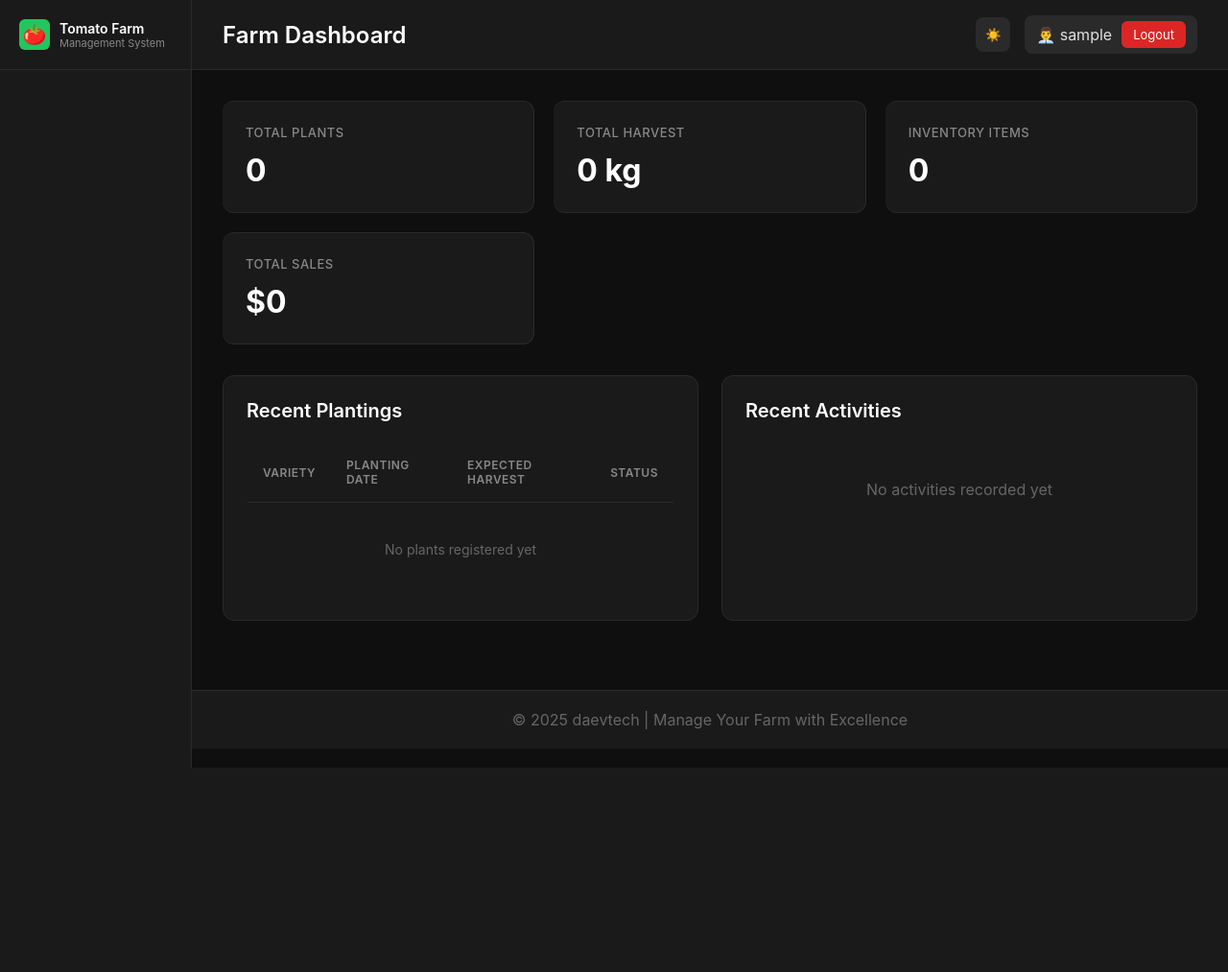
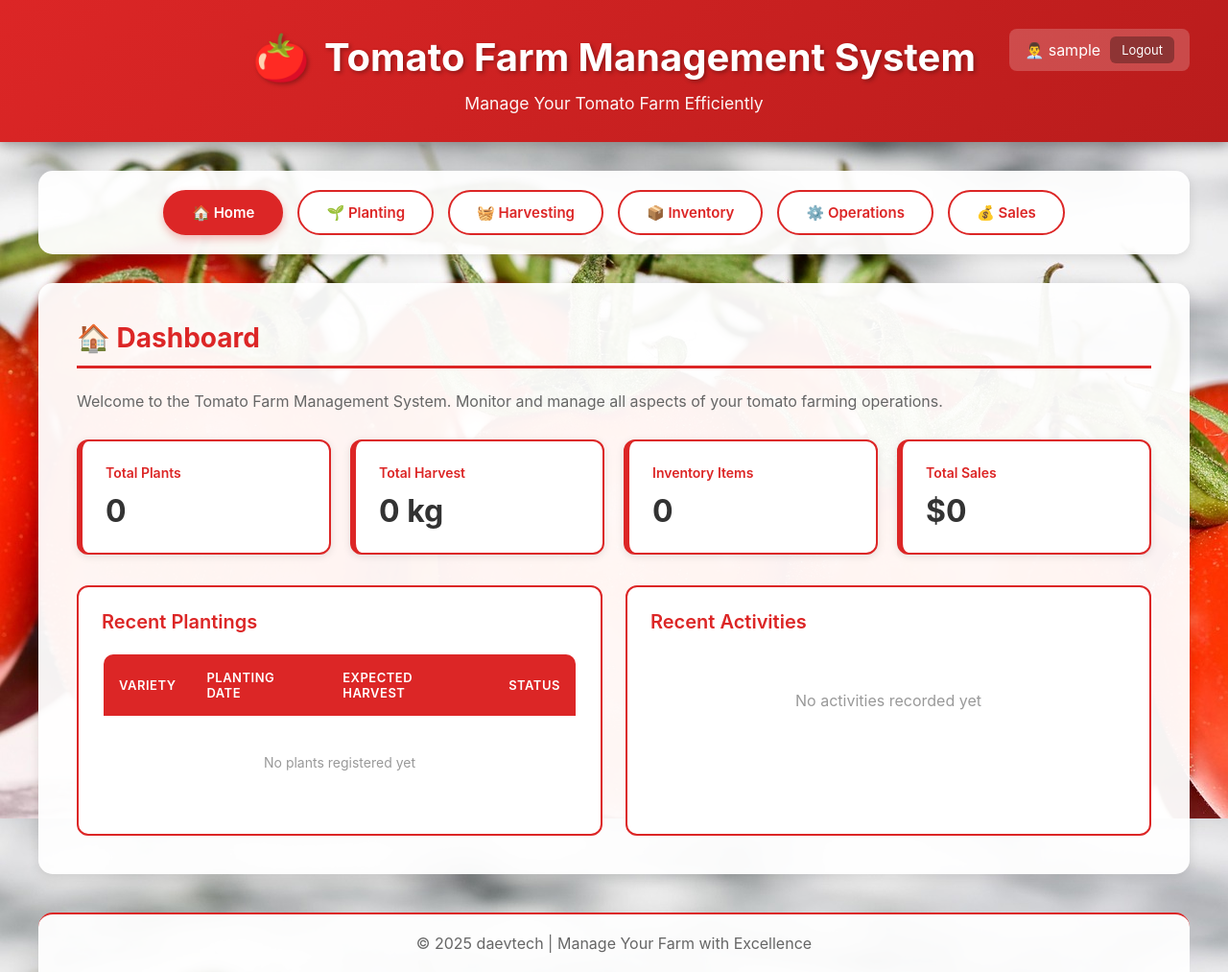
Before and after one commit to daevmassy/TomatoFarmManager-1, a Flask app: page / in a window 1280 px wide. Shown: the whole page at 96% size. Before the commit the page ends 800 px from the top, so only its background shows below. Run offline with Flask 3, Linux system fonts and the light colour scheme; the visitor is signed in with stand-in values (Sample User, id 1); data that the repository does not hold is empty; some libraries are stand-ins or nearby versions.

Commit message:
Assistant checkpoint: Update interface to horizontal navigation design
Assistant generated file changes:
- static/css/style.css: Update to horizontal navigation design with red header, Update content wrapper and cards styling, Update forms, tables and alerts styling, Update buttons and tables, Update alerts, footer and activity sections
- templates/base.html: Update base template with horizontal navigation
- templates/index.html: Update dashboard page title

---

User prompt:

the inside interface for the admin user should consists of the above

Replit-Commit-Author: Assistant
Replit-Commit-Session-Id: 744d2253-434e-44f0-b0d8-4be10dbd33cf
Replit-Commit-Event-Id: 9b88405b-9e33-4e10-86fe-1c0b3ed57f7b

```diff
--- a/static/css/style.css
+++ b/static/css/style.css
@@ -7,112 +7,20 @@
 
 body {
     font-family: -apple-system, BlinkMacSystemFont, 'Segoe UI', Roboto, Oxygen, Ubuntu, Cantarell, sans-serif;
-    background: #0f0f0f;
-    color: #e0e0e0;
+    background: url('/static/images/fresh_ripe_red_tomat_b47c1349.jpg') center/cover;
+    background-attachment: fixed;
+    color: #333;
     min-height: 100vh;
-    display: flex;
 }
 
-/* Sidebar Navigation */
+/* Hide Sidebar */
 .sidebar {
-    width: 200px;
-    background: #1a1a1a;
-    height: 100vh;
-    position: fixed;
-    left: 0;
-    top: 0;
-    border-right: 1px solid #2a2a2a;
-    display: flex;
-    flex-direction: column;
-}
-
-.sidebar-header {
-    padding: 20px;
-    border-bottom: 1px solid #2a2a2a;
-    display: flex;
-    align-items: center;
-    gap: 10px;
-}
-
-.sidebar-header .logo {
-    width: 32px;
-    height: 32px;
-    background: #22c55e;
-    border-radius: 6px;
-    display: flex;
-    align-items: center;
-    justify-content: center;
-    font-size: 20px;
-}
-
-.sidebar-header .brand {
-    display: flex;
-    flex-direction: column;
-}
-
-.sidebar-header .brand-name {
-    font-weight: 600;
-    font-size: 14px;
-    color: #fff;
-}
-
-.sidebar-header .brand-subtitle {
-    font-size: 11px;
-    color: #888;
-}
-
-.sidebar-nav {
-    padding: 20px 0;
-    flex: 1;
-}
-
-.nav-section {
-    margin-bottom: 10px;
-}
-
-.nav-section-title {
-    padding: 8px 20px;
-    font-size: 11px;
-    color: #666;
-    text-transform: uppercase;
-    font-weight: 600;
-    letter-spacing: 0.5px;
-}
-
-.sidebar-nav ul {
-    list-style: none;
-}
-
-.sidebar-nav ul li {
-    margin: 2px 0;
-}
-
-.sidebar-nav ul li a {
-    color: #b0b0b0;
-    text-decoration: none;
-    padding: 10px 20px;
-    display: flex;
-    align-items: center;
-    gap: 12px;
-    font-size: 14px;
-    transition: all 0.2s ease;
-    border-left: 3px solid transparent;
-}
-
-.sidebar-nav ul li a:hover {
-    background: #252525;
-    color: #fff;
-}
-
-.sidebar-nav ul li a.active {
-    background: #252525;
-    color: #fff;
-    border-left-color: #22c55e;
+    display: none;
 }
 
 /* Main Content Area */
 .main-content {
-    margin-left: 200px;
+    margin-left: 0;
     flex: 1;
     min-height: 100vh;
 }
@@ -124,65 +32,67 @@ body {
 
 /* Top Header */
 header {
-    background: #1a1a1a;
-    border-bottom: 1px solid #2a2a2a;
-    padding: 16px 32px;
+    background: linear-gradient(135deg, #dc2626 0%, #b91c1c 100%);
+    border-bottom: none;
+    padding: 30px 40px;
     display: flex;
-    justify-content: space-between;
+    flex-direction: column;
     align-items: center;
     position: sticky;
     top: 0;
     z-index: 100;
+    box-shadow: 0 4px 12px rgba(0, 0, 0, 0.3);
 }
 
 header h1 {
-    font-size: 1.5em;
-    font-weight: 600;
+    font-size: 2.5em;
+    font-weight: 700;
     color: #fff;
-    text-shadow: none;
+    text-shadow: 2px 2px 4px rgba(0, 0, 0, 0.3);
     margin: 0;
+    display: flex;
+    align-items: center;
+    gap: 15px;
+}
+
+header h1::before {
+    content: '🍅';
+    font-size: 1.2em;
 }
 
 header p {
-    display: none;
+    display: block;
+    color: rgba(255, 255, 255, 0.95);
+    font-size: 1.1em;
+    margin-top: 8px;
+    font-weight: 400;
 }
 
 .header-right {
+    position: absolute;
+    right: 40px;
+    top: 30px;
     display: flex;
     align-items: center;
     gap: 15px;
 }
 
 .theme-toggle {
-    background: #2a2a2a;
-    border: none;
-    color: #b0b0b0;
-    width: 36px;
-    height: 36px;
-    border-radius: 8px;
-    cursor: pointer;
-    display: flex;
-    align-items: center;
-    justify-content: center;
-    transition: all 0.2s ease;
-}
-
-.theme-toggle:hover {
-    background: #333;
-    color: #fff;
+    display: none;
 }
 
 .user-info {
     display: flex;
     align-items: center;
     gap: 10px;
-    padding: 6px 12px;
-    background: #2a2a2a;
+    padding: 8px 16px;
+    background: rgba(255, 255, 255, 0.2);
     border-radius: 8px;
+    color: white;
 }
 
 .user-info a {
-    background: #dc2626;
+    background: rgba(0, 0, 0, 0.3);
     color: white;
     padding: 6px 12px;
     border-radius: 6px;
@@ -192,30 +102,78 @@ header p {
 }
 
 .user-info a:hover {
-    background: #b91c1c;
+    background: rgba(0, 0, 0, 0.5);
 }
 
-/* Hide old navigation */
+/* Horizontal Navigation */
 nav {
-    display: none;
+    display: block;
+    background: rgba(255, 255, 255, 0.95);
+    padding: 20px;
+    margin: 30px 40px;
+    border-radius: 15px;
+    box-shadow: 0 4px 12px rgba(0, 0, 0, 0.1);
+}
+
+nav ul {
+    list-style: none;
+    display: flex;
+    justify-content: center;
+    gap: 15px;
+    flex-wrap: wrap;
+}
+
+nav ul li {
+    margin: 0;
+}
+
+nav ul li a {
+    color: #dc2626;
+    text-decoration: none;
+    padding: 12px 28px;
+    display: flex;
+    align-items: center;
+    gap: 10px;
+    font-size: 15px;
+    font-weight: 600;
+    transition: all 0.3s ease;
+    border-radius: 25px;
+    border: 2px solid #dc2626;
+    background: white;
+}
+
+nav ul li a:hover {
+    background: #dc2626;
+    color: white;
+    transform: translateY(-2px);
+    box-shadow: 0 4px 8px rgba(220, 38, 38, 0.3);
+}
+
+nav ul li a.active {
+    background: #dc2626;
+    color: white;
+    box-shadow: 0 4px 8px rgba(220, 38, 38, 0.3);
 }
 
 /* Content Wrapper */
 .content-wrapper {
-    background: transparent;
-    border-radius: 0;
-    padding: 32px;
-    box-shadow: none;
-    margin: 0;
+    background: rgba(255, 255, 255, 0.95);
+    border-radius: 15px;
+    padding: 40px;
+    box-shadow: 0 4px 12px rgba(0, 0, 0, 0.1);
+    margin: 30px 40px;
 }
 
 h2 {
-    color: #fff;
+    color: #dc2626;
     margin-bottom: 24px;
     font-size: 1.75em;
-    font-weight: 600;
-    border: none;
-    padding: 0;
+    font-weight: 700;
+    border-bottom: 3px solid #dc2626;
+    padding-bottom: 12px;
+    display: flex;
+    align-items: center;
+    gap: 10px;
 }
 
 /* Dashboard Cards */
@@ -227,46 +185,48 @@ h2 {
 }
 
 .card {
-    background: #1a1a1a;
+    background: white;
     padding: 24px;
     border-radius: 12px;
-    border: 1px solid #2a2a2a;
-    border-left: none;
+    border: 2px solid #dc2626;
+    border-left: 6px solid #dc2626;
     transition: all 0.3s ease;
+    box-shadow: 0 2px 8px rgba(0, 0, 0, 0.1);
 }
 
 .card:hover {
-    transform: translateY(-2px);
-    border-color: #3a3a3a;
-    box-shadow: 0 8px 24px rgba(0, 0, 0, 0.4);
+    transform: translateY(-4px);
+    border-color: #b91c1c;
+    box-shadow: 0 8px 24px rgba(220, 38, 38, 0.2);
 }
 
 .card h3 {
-    color: #888;
-    font-size: 13px;
-    font-weight: 500;
+    color: #dc2626;
+    font-size: 14px;
+    font-weight: 600;
     margin-bottom: 12px;
-    text-transform: uppercase;
-    letter-spacing: 0.5px;
+    display: flex;
+    align-items: center;
+    gap: 8px;
 }
 
 .card p {
     font-size: 2em;
     font-weight: 700;
-    color: #fff;
+    color: #333;
 }
 
 /* Forms */
 .form-section {
-    background: #1a1a1a;
-    border: 1px solid #2a2a2a;
+    background: white;
+    border: 2px solid #dc2626;
     border-radius: 12px;
     padding: 24px;
     margin-bottom: 32px;
 }
 
 .form-section h3 {
-    color: #fff;
+    color: #dc2626;
     font-size: 1.25em;
     font-weight: 600;
     margin-bottom: 20px;
@@ -361,28 +322,27 @@ table {
     width: 100%;
     border-collapse: collapse;
     margin-top: 20px;
-    background: #1a1a1a;
+    background: white;
     border-radius: 12px;
     overflow: hidden;
-    border: 1px solid #2a2a2a;
+    border: 2px solid #dc2626;
 }
 
 table th {
-    background: #1a1a1a;
-    color: #888;
+    background: #dc2626;
+    color: white;
     padding: 16px;
     text-align: left;
     font-weight: 600;
-    font-size: 12px;
+    font-size: 13px;
     text-transform: uppercase;
     letter-spacing: 0.5px;
-    border-bottom: 1px solid #2a2a2a;
 }
 
 table td {
     padding: 16px;
-    border-bottom: 1px solid #2a2a2a;
-    color: #e0e0e0;
+    border-bottom: 1px solid #f0f0f0;
+    color: #333;
     font-size: 14px;
 }
 
@@ -404,26 +364,26 @@ table tr:hover {
 }
 
 .alert-success {
-    background-color: rgba(34, 197, 94, 0.1);
-    color: #22c55e;
-    border-color: rgba(34, 197, 94, 0.3);
+    background-color: #d1fae5;
+    color: #065f46;
+    border-color: #10b981;
 }
 
 .alert-error {
-    background-color: rgba(220, 38, 38, 0.1);
-    color: #dc2626;
-    border-color: rgba(220, 38, 38, 0.3);
+    background-color: #fee2e2;
+    color: #991b1b;
+    border-color: #dc2626;
 }
 
 /* Footer */
 footer {
-    background: #1a1a1a;
+    background: rgba(255, 255, 255, 0.95);
     color: #666;
     text-align: center;
     padding: 20px;
-    margin-top: 40px;
-    border-top: 1px solid #2a2a2a;
-    border-radius: 0;
+    margin: 40px 40px 0 40px;
+    border-top: 2px solid #dc2626;
+    border-radius: 15px 15px 0 0;
 }
 
 /* Activity Sections */
@@ -435,14 +395,14 @@ footer {
 }
 
 .activity-section {
-    background: #1a1a1a;
-    border: 1px solid #2a2a2a;
+    background: white;
+    border: 2px solid #dc2626;
     border-radius: 12px;
     padding: 24px;
 }
 
 .activity-section h3 {
-    color: #fff;
+    color: #dc2626;
     font-size: 1.25em;
     font-weight: 600;
     margin-bottom: 20px;
@@ -451,7 +411,7 @@ footer {
 .empty-state {
     text-align: center;
     padding: 40px;
-    color: #666;
+    color: #999;
 }
 
 /* Responsive Design */
--- a/templates/base.html
+++ b/templates/base.html
@@ -7,47 +7,31 @@
     <link rel="stylesheet" href="{{ url_for('static', filename='css/style.css') }}">
 </head>
 <body>
-    {% if session.get('user_type') %}
-    <!-- Sidebar Navigation -->
-    <aside class="sidebar">
-        <div class="sidebar-header">
-            <div class="logo">🍅</div>
-            <div class="brand">
-                <div class="brand-name">Tomato Farm</div>
-                <div class="brand-subtitle">Management System</div>
-            </div>
-        </div>
-
-        <nav class="sidebar-nav">
-            <div class="nav-section">
-                <div class="nav-section-title">Navigation</div>
-                <ul>
-                    <li><a href="/" class="{{ 'active' if request.path == '/' else '' }}"><span>🏠</span> <span>Dashboard</span></a></li>
-                    <li><a href="/planting" class="{{ 'active' if request.path == '/planting' else '' }}"><span>🌱</span> <span>Planting</span></a></li>
-                    <li><a href="/harvesting" class="{{ 'active' if request.path == '/harvesting' else '' }}"><span>🧺</span> <span>Harvest</span></a></li>
-                    <li><a href="/inventory" class="{{ 'active' if request.path == '/inventory' else '' }}"><span>📦</span> <span>Inventory</span></a></li>
-                    <li><a href="/operations" class="{{ 'active' if request.path == '/operations' else '' }}"><span>⚙️</span> <span>Activities</span></a></li>
-                    <li><a href="/sales" class="{{ 'active' if request.path == '/sales' else '' }}"><span>💰</span> <span>Sales</span></a></li>
-                </ul>
-            </div>
-        </nav>
-    </aside>
-    {% endif %}
-
     <!-- Main Content Area -->
     <div class="main-content">
+        {% if session.get('user_type') %}
         <header>
-            <h1>{% block page_title %}Dashboard{% endblock %}</h1>
-            {% if session.get('user_type') %}
+            <h1>Tomato Farm Management System</h1>
+            <p>Manage Your Tomato Farm Efficiently</p>
             <div class="header-right">
-                <button class="theme-toggle">☀️</button>
                 <div class="user-info">
                     <span>{% if session.get('user_type') == 'admin' %}👨‍💼{% else %}👤{% endif %} {{ session.get('username', 'User') }}</span>
                     <a href="/logout">Logout</a>
                 </div>
             </div>
-            {% endif %}
         </header>
+
+        <nav>
+            <ul>
+                <li><a href="/" class="{{ 'active' if request.path == '/' else '' }}">🏠 Home</a></li>
+                <li><a href="/planting" class="{{ 'active' if request.path == '/planting' else '' }}">🌱 Planting</a></li>
+                <li><a href="/harvesting" class="{{ 'active' if request.path == '/harvesting' else '' }}">🧺 Harvesting</a></li>
+                <li><a href="/inventory" class="{{ 'active' if request.path == '/inventory' else '' }}">📦 Inventory</a></li>
+                <li><a href="/operations" class="{{ 'active' if request.path == '/operations' else '' }}">⚙️ Operations</a></li>
+                <li><a href="/sales" class="{{ 'active' if request.path == '/sales' else '' }}">💰 Sales</a></li>
+            </ul>
+        </nav>
+        {% endif %}
 
         <div class="container">
             {% with messages = get_flashed_messages(with_categories=true) %}
--- a/templates/index.html
+++ b/templates/index.html
@@ -2,9 +2,10 @@
 
 {% block title %}Home - Tomato Farm Management System{% endblock %}
 
-{% block page_title %}Farm Dashboard{% endblock %}
+{% block content %}
+<h2>🏠 Dashboard</h2>
+<p style="color: #666; margin-bottom: 30px;">Welcome to the Tomato Farm Management System. Monitor and manage all aspects of your tomato farming operations.</p>
 
-{% block content %}
 <div class="dashboard-cards">
     <div class="card">
         <h3>Total Plants</h3>
```
Also changed, not shown: other parts of static/css/style.css (+13 -12 lines).
